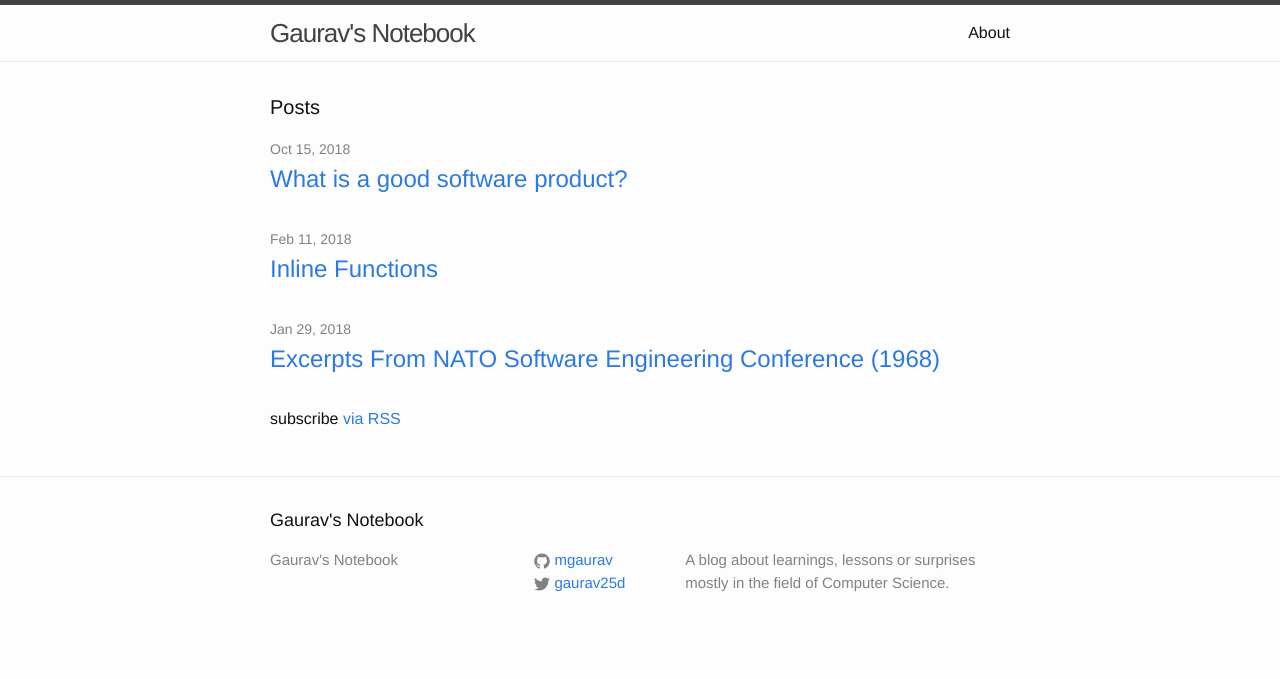
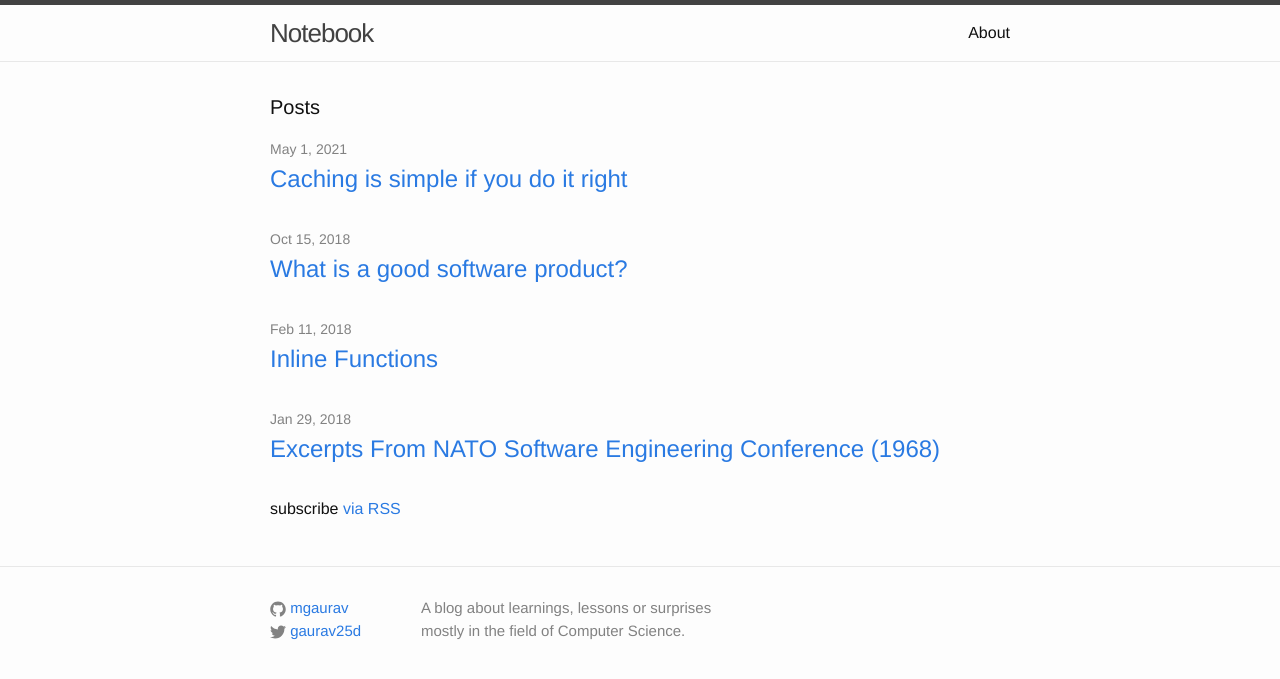
Before and after one commit to mgaurav/mgaurav.github.io, a Jekyll site: the page built from index.html, in a window 1280 px wide. Shown: the top 679 px of the page. Built offline with Jekyll 4.4.1, drawn with Linux system fonts in a browser that asks for light colours; part of the change alters nothing that is shown.

Commit message:
Add caching post

```diff
--- a/_config.yml
+++ b/_config.yml
@@ -6,7 +6,7 @@
 # 'jekyll serve'. If you change this file, please restart the server process.
 
 # Site settings
-title: Gaurav's Notebook
+title: Notebook
 description: > # this means to ignore newlines until "baseurl:"
   A blog about learnings, lessons or surprises mostly in the field of Computer Science.
 baseurl: "" # the subpath of your site, e.g. /blog
--- a/_includes/footer.html
+++ b/_includes/footer.html
@@ -2,15 +2,19 @@
 
   <div class="wrapper">
 
+    <!--
     <h2 class="footer-heading">{{ site.title }}</h2>
+    -->
 
     <div class="footer-col-wrapper">
+      <!--
       <div class="footer-col footer-col-1">
         <ul class="contact-list">
           <li>{{ site.title }}</li>
           <li><a href="mailto:{{ site.email }}">{{ site.email }}</a></li>
         </ul>
       </div>
+      -->
 
       <div class="footer-col footer-col-2">
         <ul class="social-media-list">
--- /dev/null
+++ b/_posts/2021-05-01-caching-is-simple.markdown
@@ -0,0 +1,183 @@
+---
+layout: post
+title:  "Caching is simple if you do it right"
+date:   Sat May  1 16:48:16 IST 2021
+categories: cache go
+---
+
+Caching is a common and useful technique in Software Engineering.
+Some of its common use-cases are as follows:
+1. Cache frequently executed APIs to improve performance.
+2. Improve resiliency by protecting against downstream dependencies
+ by using last cached value.
+
+Caching is so familiar to engineers that we don't think twice before
+introducing it naively in any code.
+It is common to introduce a map and add a map lookup before the API
+call for introducing a cache.
+
+Let's consider following example (The code examples are in Golang, but
+concepts are applicable across languages).
+Assume you have a configuration service which holds key-value pairs and
+provides a `Get` API to retrieve value for a key.
+You have a client-side method for boolean configurations to check if
+a particular configuration is enabled or not.
+
+{% highlight golang linenos %}
+type BoolConfigProvider struct {
+}
+
+func NewBoolConfigProvider() {
+  return &BoolConfigProvider{}
+}
+
+func (c *BoolConfigProvider) IsEnabled(
+  ctx context.Context,
+  confKey string,
+) (bool, error) {
+  value, err := confClient.Get(confKey)
+  if err != nil {
+    return false, err
+  }
+
+  return strings.ToLower(value) == "true", nil
+}
+{% endhighlight %}
+
+## Caching is Easy
+You realize that your application invokes this method frequently and with
+limited number of keys, so you decide to add caching to speed it up.
+
+{% highlight golang linenos %}
+type BoolConfigProvider struct {
+  cache map[string]bool
+}
+
+func NewBoolConfigProvider() {
+  return &BoolConfigProvider{
+    cache: make(map[string]bool),
+  }
+}
+
+func (c *BoolConfigProvider) IsEnabled(
+  ctx context.Context,
+  confKey string,
+) (bool, error) {
+  if enabled, ok := c.cache[confKey]; ok {
+    return enabled, nil
+  }
+
+  value, err := confClient.Get(confKey)
+  if err != nil {
+    return false, err
+  }
+
+  enabled = strings.ToLower(value) == "true"
+  cache[confKey] = enabled
+  return enabled, nil
+}
+
+{% endhighlight %}
+
+This was easy, isn't it?
+
+Is it [simple][Simple-Made-Easy]? Perhaps, you would say yes!
+
+Is it correct and simple? Well, that depends!
+
+Let's analyze the correctness of the code.
+1. Is it thread-safe? No.
+<br/>
+Note that it is okay for a code to be non thread-safe depending on its context
+(e.g. Golang's [map][map-thread-safe] is not thread-safe),
+but if this was a library method which you expect to be used in concurrent
+code, you should think about thread-safety carefully.
+2. Do we have a cache eviction policy? No.
+<br/>
+This is one of the common miss in these quick cache implementations.
+It affects both correctness and performance because your application might want
+near latest result or might accumulate lot of cached key/values as time passes by.
+3. Do you have a way to measure cache effective-ness? No.
+<br/>
+What if your application query pattern changes over time and cache becomes
+obsolete?
+4. Do clients have a way to use a non-cached version of the API or choose a
+different caching strategy? No.
+<br/>
+For non-cached version, you may say that anyone could directly call `confClient.Get`
+directly, but that would lead to code duplication in parsing the return value.
+You are also binding all clients to a single cache policy which is harder to get
+right if you are providing a common library since different clients would have
+different access patterns.
+
+Not all of these would be applicable in every cache usage, but typically few of
+these would be applicable in any production code. This brings us to list down
+key properties we require from any cache implementation.
+
+## Properties of a good cache
+1. It should be possible for clients to use a non-cached API if they need.
+This shouldn't require a code duplication.
+2. It should be possible for clients to choose a caching strategy (e.g. LRU, TTL etc.)
+they need.
+Note that it is fine to not support all possible caching strategies upfront, but key
+requirement is that it should be possible to add a new caching strategy without
+introducing code duplication.
+3. It should be possible to measure cache effectiveness, e.g. hit ratios.
+
+## Caching is Simple
+Let's try to design a simple cache which meets our desired properties. We will first
+implement the same non thread-safe cache as before.
+
+{% highlight golang linenos %}
+type ThreadUnsafeCachedBoolConfigProvider struct {
+  provider *BoolConfigProvider
+  cache     map[string]bool
+  hits      uint64
+  total     uint64
+}
+
+func NewThreadUnsafeCachedBoolConfigProvider() {
+  return &ThreadUnsafeCachedBoolConfigProvider{
+    provider: NewBoolConfigProvider(),
+    cache:    make(map[string]bool),
+  }
+}
+
+func (c *ThreadUnsafeCachedBoolConfigProvider) IsEnabled(
+  ctx context.Context,
+  confKey string,
+) (bool, error) {
+  c.total += 1
+  if enabled, ok := c.cache[confKey]; ok {
+    c.hits += 1
+    return enabled, nil
+  }
+
+  cache[confKey] = c.provider.IsEnabled(confKey)
+  return cache[confKey], nil
+}
+
+func (c *ThreadUnsafeCachedBoolConfigProvider) HitRatio() float64 {
+  return (float64)hits/(float64)total
+}
+{% endhighlight %}
+
+It provides same interface as that of `BoolConfigProvider`, so any client which was
+using `BoolConfigProvider` can use `ThreadUnsafeCachedBoolConfigProvider` with minimal
+changes.
+However, it separates caching strategy from the base implementation provided by
+`BoolConfigProvider`.
+In future, if client wants to change the caching policy, they can write a
+different caching decorator which may use LRU or any other caching strategy.
+This won't require us to re-implement the base functionality provided by
+`BoolConfigProvider`.
+
+You might realize that this is nothing but [Decorator][decorator] pattern at work.
+
+For production usage, I would strongly recommend to identify a good caching
+library in your language and use it, rather than building a naive cache whenever
+you need one.
+
+[Simple-Made-Easy]: https://www.infoq.com/presentations/Simple-Made-Easy/
+[map-thread-safe]: https://blog.golang.org/maps#TOC_6
+[decorator]: https://refactoring.guru/design-patterns/decorator
```
